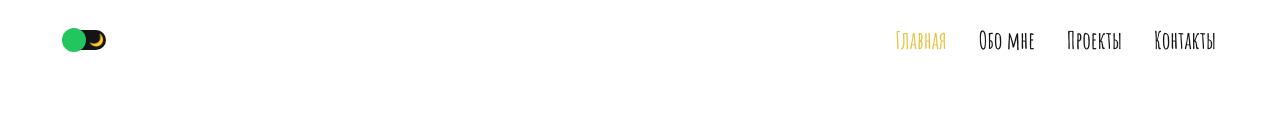
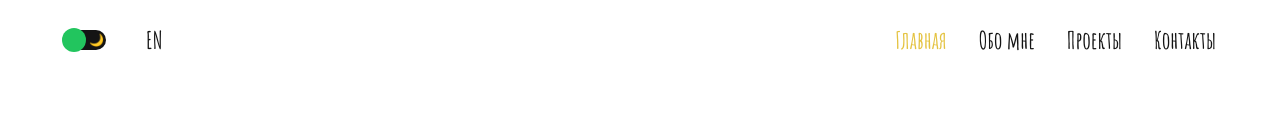
Before and after one commit to stpkkk/Next.js-stpkkk-portfolio, a Next.js app: page / in a window 1280 px wide. Shown: the top 134 px of the page. Built offline with nearby package versions, Linux system fonts and the light colour scheme.

Commit message:
Link on English version add

```diff
--- a/components/nav/NavDesktop.tsx
+++ b/components/nav/NavDesktop.tsx
@@ -10,8 +10,11 @@ export const NavDesktop: React.FC = () => {
   return (
     <header>
       <nav className="fixed left-1/2 -translate-x-1/2 z-20 flex_between items-center max-w-[1600px] w-full px-16 font-bold font-amatic text-[24px] backdrop-blur-2xl bg-black/2">
-        <div className="relative">
+        <div className="relative flex_center gap-10">
           <ThemeToggle />
+          <Link href={`https://next-js-stpkkk-portfolio.vercel.app${pathname}`}>
+            EN
+          </Link>
         </div>
         <ul className="top-0 flex items-center gap-8 h-20">
           {navLinks.map(link => (
--- a/components/nav/NavMobile.tsx
+++ b/components/nav/NavMobile.tsx
@@ -51,7 +51,12 @@ export const NavMobile: React.FC = () => {
     </div>
   ) : (
     <div className="flex_between p-4 dark:bg-bgContainer bg-white flex_end text-black dark:text-primary">
-      <ThemeToggle />
+      <div className="relative flex_center gap-10 font-amatic text-[24px]">
+        <ThemeToggle />
+        <Link href={`https://next-js-stpkkk-portfolio.vercel.app${pathname}`}>
+          EN
+        </Link>
+      </div>
       <button
         onClick={handleToggleMobileMenu}
         type="button"
```
